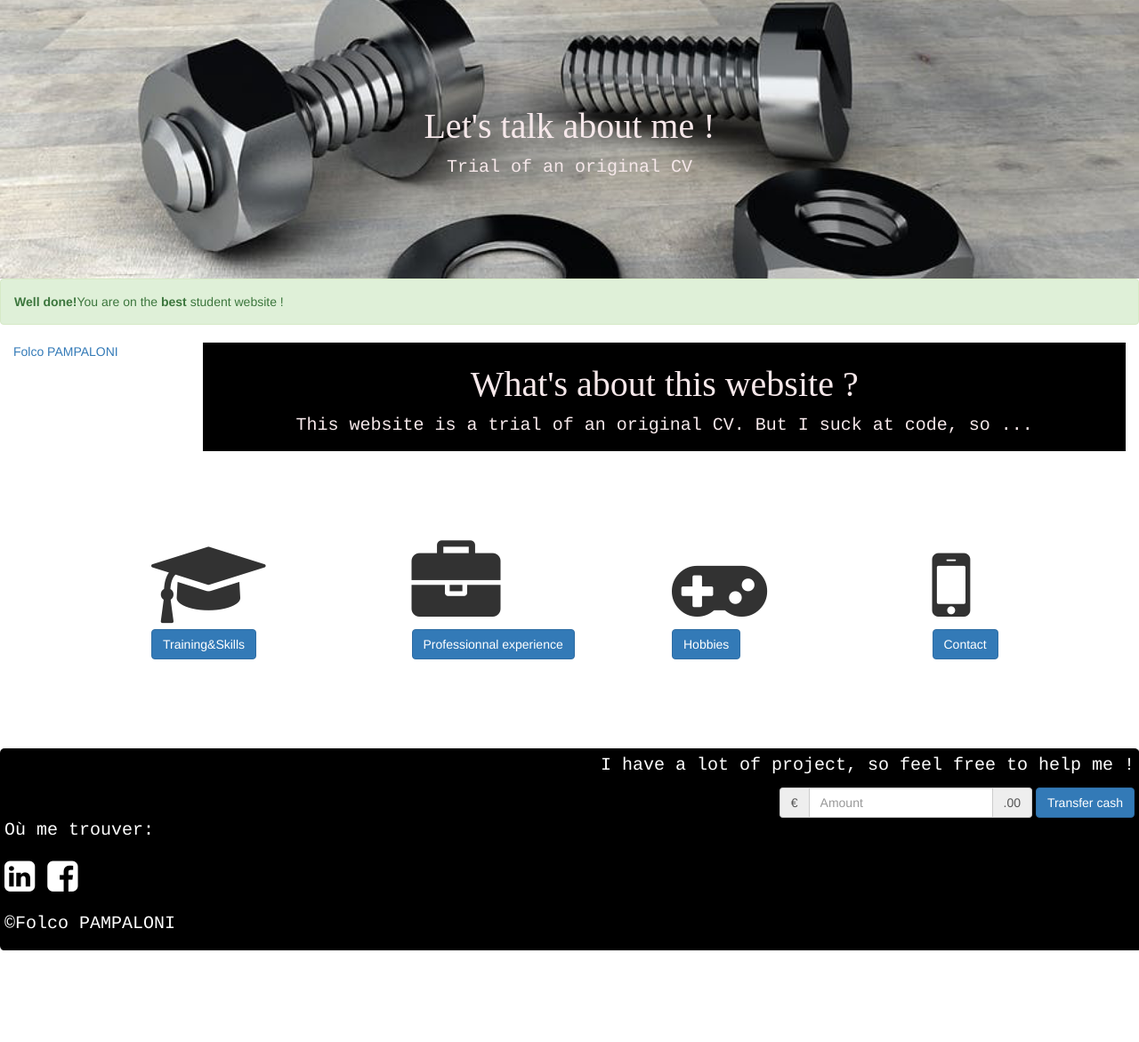
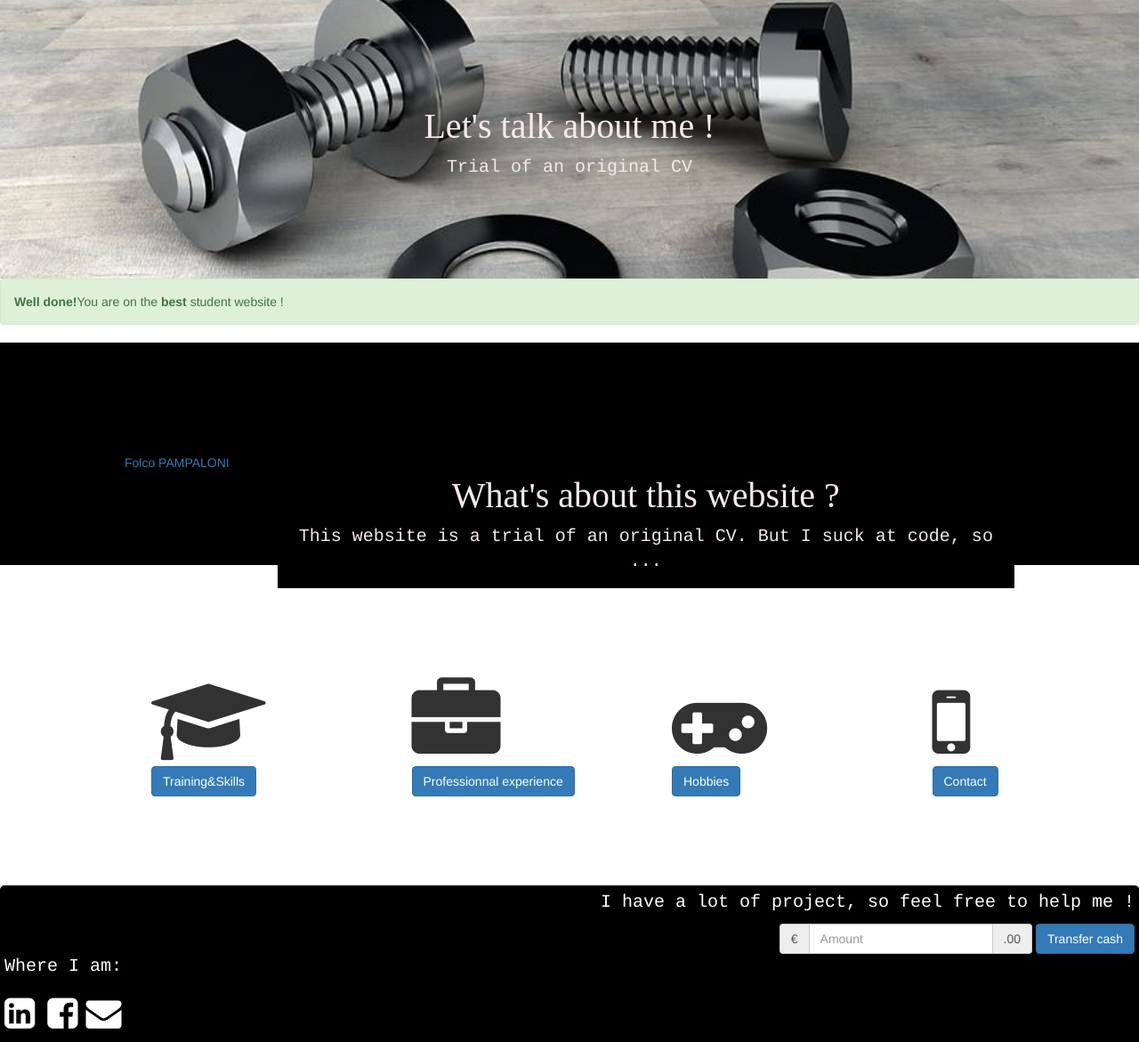
Before and after one commit to Pampaloni/landing, a plain HTML site: page index.html in a window 1280 px wide. Shown: the top 1171 px of the page at 89% size. Before the commit the page ends 1068 px from the top, so only its background shows below. Drawn offline with nearby package versions, Linux system fonts and the light colour scheme.

Commit message:
Modification aspect

```diff
--- a/index.html
+++ b/index.html
@@ -65,7 +65,9 @@
         <div class="=col-xs-12 col-sm-6 col-md-3">
           <div class="card" id="Contact">
           <i class="fa fa-mobile" aria-hidden="true"></i><br>
-          <button type="button" class="btn btn-primary" data-toggle="tooltip" data-placement="left" title="How can you reach me?">Contact</button>
+            <div id="mailtobutton">
+            <button type="button" class="btn btn-primary" data-toggle="tooltip" data-placement="left" title="How can you reach me?">Contact</button>
+            </div>
           </div>
         </div>
       </div>
@@ -88,14 +90,19 @@
       </div>
 
       <div id="findme">
-        <p>Où me trouver:</p>
+        <p>Where I am:</p>
         <ul class="list-inline">
         <li><a href="www.linkedin.com/in/folcopampaloni"><i class="fa fa-linkedin-square" aria-hidden="true"></i></a></li>
         <li><a href="https://www.facebook.com/folco.pampaloni.35"><i class="fa fa-facebook-square" aria-hidden="true"></i></a></li>
+        <a href="mailto:xxx@yz.org"><i class="fa fa-envelope" aria-hidden="true"></i></a>
         </ul>
         <p>©Folco PAMPALONI</p>
       </div>
     </div>
+
+
+
+
   </body>
 
 </html>
--- a/style.css
+++ b/style.css
@@ -36,9 +36,12 @@ p{
   margin:0;
 }
 
+.barrehaute{
+  background-color:black;
+  padding: 125px;
+  margin:0;
+}
 #description{
-  width:200px
-  height:200px
   border-width:2px;
   padding:5px;
   background-color:black;
@@ -54,6 +57,8 @@ p{
   color:rgb(50,50,50);
   font-size: 100px;
 }
+
+
 
 #fin{
   width:200px
```
